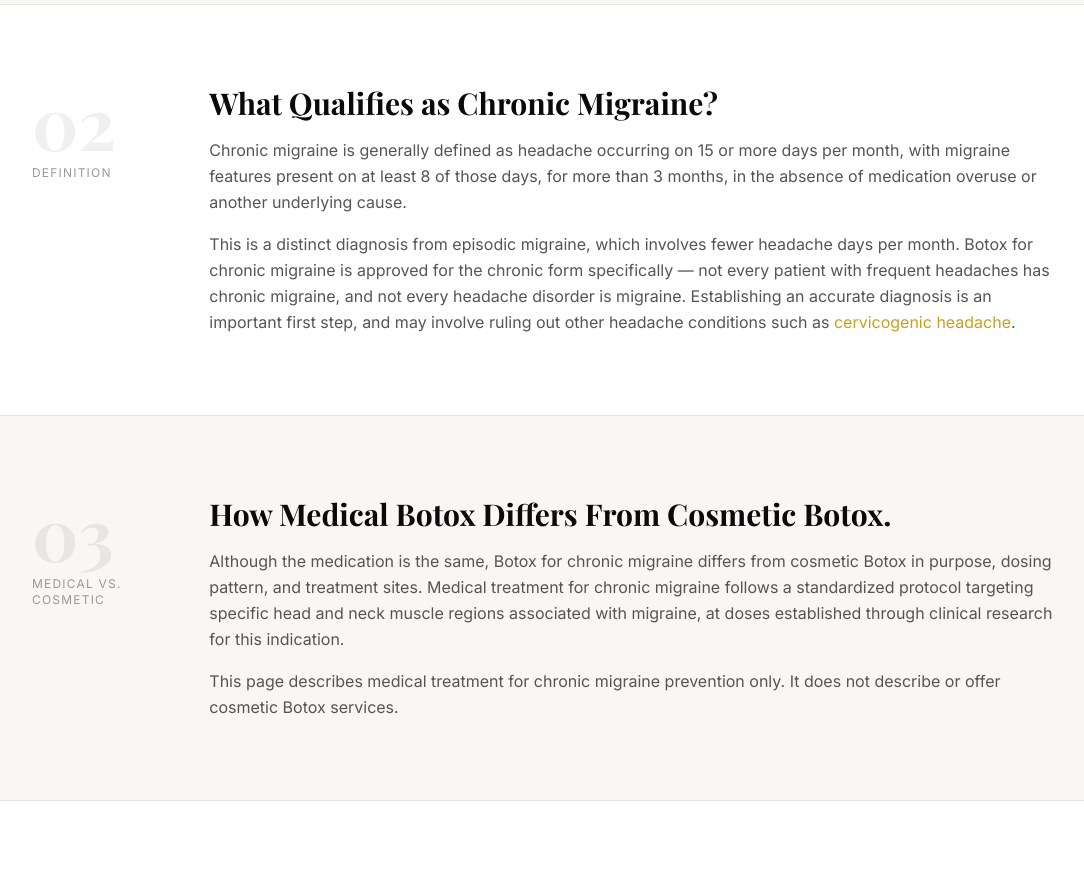
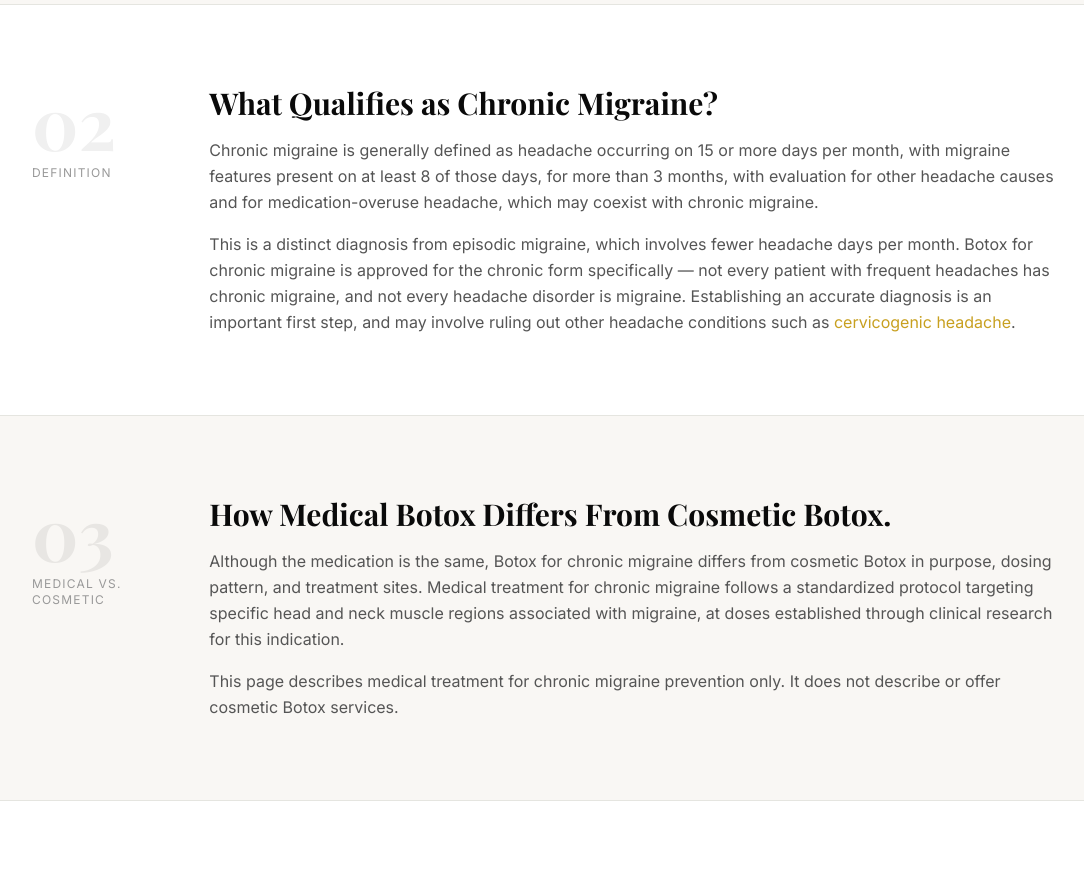
Before and after one commit to SimonDardashti/drdardashti-website, a Next.js app: page /procedures/botox-for-chronic-migraine in a window 1280 px wide. Shown: the part 1440-2325 px from the top of the page, without its empty margins (96-1180 px from the left). Built offline with nearby package versions, Linux system fonts and the light colour scheme; a web font is replaced by a local one.

Commit message:
Correct approved evergreen clinical wording and references

```diff
--- a/app/procedures/botox-for-chronic-migraine/page.tsx
+++ b/app/procedures/botox-for-chronic-migraine/page.tsx
@@ -207,7 +207,7 @@ export default function BotoxForChronicMigrainePage() {
             <p>
               Chronic migraine is generally defined as headache occurring on 15 or more days
               per month, with migraine features present on at least 8 of those days, for more
-              than 3 months, in the absence of medication overuse or another underlying cause.
+              than 3 months, with evaluation for other headache causes and for medication-overuse headache, which may coexist with chronic migraine.
             </p>
             <p>
               This is a distinct diagnosis from episodic migraine, which involves fewer
```
